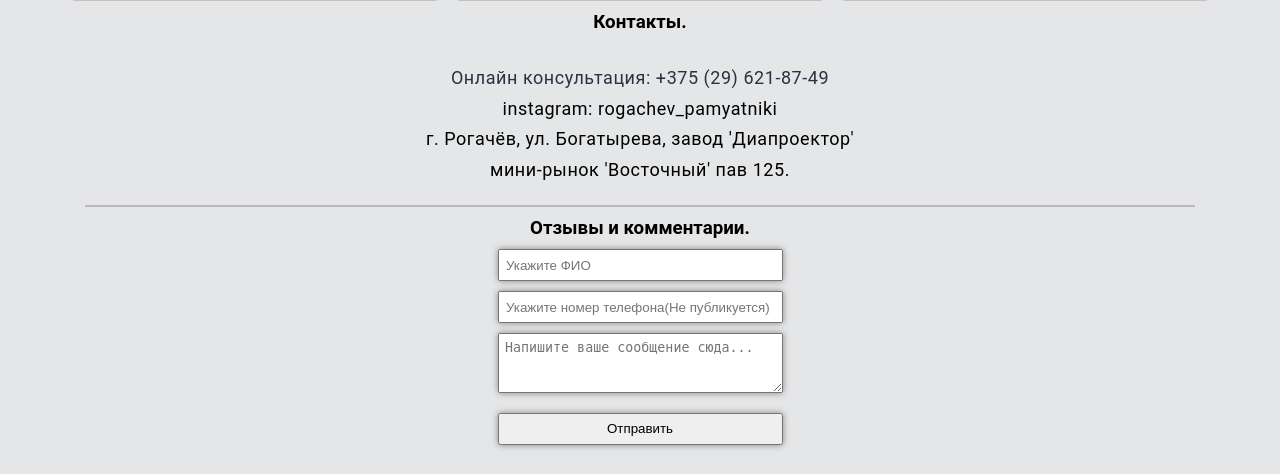
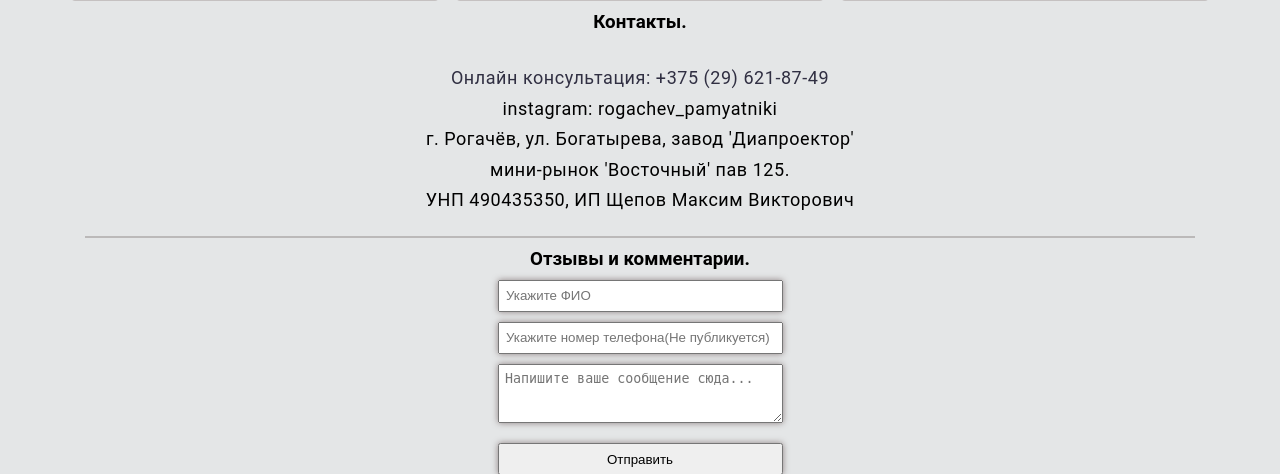
Before and after one commit to VasKaleev/pamrog, a PHP site: page / in a window 1280 px wide. Shown: the part 3822-4296 px from the top of the page. Run offline with PHP 8.4, Linux system fonts and the light colour scheme.

Commit message:
five commit

```diff
--- a/index.php
+++ b/index.php
@@ -232,6 +232,9 @@ error_reporting(E_ALL);
                                 <li class='item'>
                                     <span class='footer-adress'>мини-рынок 'Восточный' пав 125.</span>
                                 </li>
+                                <li class='item'>
+                                    <span class='footer-adress'>УНП 490435350, ИП Щепов Максим Викторович</span>
+                                </li>
                             </ul>
                         </address>
                         <div id='kontakt'>
```
